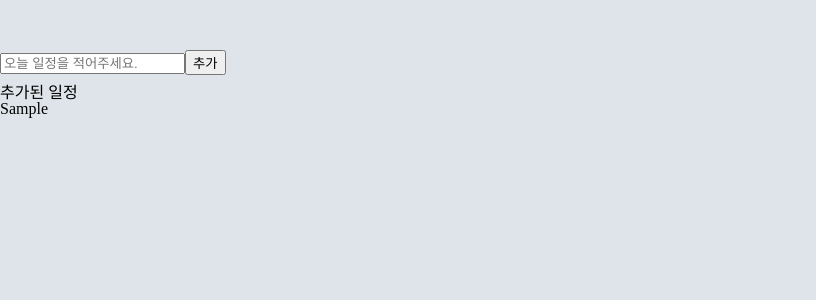
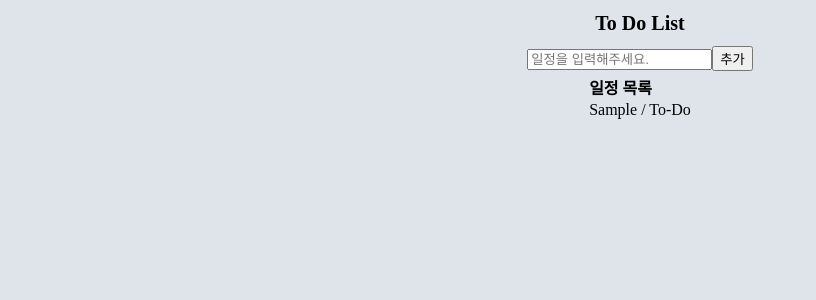
Before and after one commit to Rayched/To-do-List-mkII, a React (Create React App) app: page / in a window 1280 px wide. Both pictures are taken after typing "Sample" into the empty fields and a click on the button "추가". Shown: the top 300 px of the page, without its empty margins (0-816 px from the left). Built offline with nearby package versions, Linux system fonts and the light colour scheme.

Commit message:
To Do List Code backup

```diff
--- a/src/App.tsx
+++ b/src/App.tsx
@@ -1,7 +1,6 @@
 import React from 'react';
 import {createGlobalStyle} from "styled-components"
-import ToDoList from './ToDoList';
-import UserForm from './UserForm';
+import Home from './components/Home';
 
 const GlobalStyle = createGlobalStyle`
   @import url('https://fonts.googleapis.com/css2?family=Noto+Sans+KR:wght@100..900&display=swap');
@@ -61,7 +60,7 @@ function App(){
   return (
     <>
       <GlobalStyle />
-      <ToDoList />
+      <Home />
     </>
   );
 }
--- a/src/ToDoList.tsx
+++ /dev/null
@@ -1,51 +0,0 @@
-import { useState } from "react";
-import { useForm } from "react-hook-form";
-import styled from "styled-components";
-
-//Type's
-interface ToDo_Types {
-    ToDo: string;
-};
-
-//styled-components
-const ToDoWrapper = styled.div`
-    display: flex;
-    justify-content: center;
-    padding: 50px 0px;
-    flex-direction: column;
-
-    form {
-        display: block;
-        flex-direction: row;
-        margin-bottom: 10px;
-    }
-`;
-
-function ToDoList(){
-    const [ToDos, setToDos] = useState("");
-
-    const { register, handleSubmit, setValue,  } = useForm<ToDo_Types>();
-
-    const AddToDo = (data: ToDo_Types) => {
-        setToDos(data.ToDo);
-        setValue("ToDo", "");
-    }
-
-   return (
-    <ToDoWrapper>
-        <form onSubmit={handleSubmit(AddToDo)}>
-            <input {
-                ...register("ToDo" ,{ required: "일정을 입력해주세요."})}
-                placeholder="오늘 일정을 적어주세요."
-            />
-            <button>추가</button>
-        </form>
-        <div>
-            <h3>추가된 일정</h3>
-            <span>{ToDos}</span>
-        </div>
-    </ToDoWrapper>
-   );
-}
-
-export default ToDoList;
--- /dev/null
+++ b/src/components/CreateToDo.tsx
@@ -0,0 +1,36 @@
+import { useForm } from "react-hook-form";
+import { useRecoilState, useSetRecoilState } from "recoil";
+import styled from "styled-components";
+import { ToDos_Atom } from "./atoms/ToDoAtoms";
+
+interface I_ToDo {
+    ToDo: string
+};
+
+function CreateToDo(){
+    const {register, handleSubmit, setValue} = useForm<I_ToDo>();
+
+    const setToDos = useSetRecoilState(ToDos_Atom);
+
+    const AddToDo = ({ToDo}: I_ToDo) => {
+        setToDos((Old_ToDos) => [{
+            id: Date.now(),
+            text: ToDo,
+            category: "To-Do"
+        }, ...Old_ToDos]);
+        setValue("ToDo", "");
+    }
+
+    return (
+        <div>
+            <form onSubmit={handleSubmit(AddToDo)}>
+                <input {
+                    ...register("ToDo", {required: "일정을 입력하지 않았습니다."})
+                } placeholder="일정을 입력해주세요."/>
+                <button>추가</button>
+            </form>
+        </div>
+    );
+}
+
+export default CreateToDo;
--- /dev/null
+++ b/src/components/Home.tsx
@@ -0,0 +1,28 @@
+import styled from "styled-components";
+import CreateToDo from "./CreateToDo";
+import ToDoList from "./ToDos";
+
+const Container = styled.div`
+    display: flex;
+    flex-direction: column;
+    align-items: center;
+
+    h2 {
+        font-weight: bold;
+        font-size: 20px;
+        padding: 8px 0px;
+        margin: 5px 0px;
+    }
+`;
+
+function Home(){
+    return (
+        <Container>
+            <h2>To Do List</h2>
+            <CreateToDo />
+            <ToDoList />
+        </Container>
+    );
+}
+
+export default Home;
--- /dev/null
+++ b/src/components/ToDos.tsx
@@ -0,0 +1,35 @@
+import { useRecoilValue } from "recoil";
+import { ToDos_Atom } from "./atoms/ToDoAtoms";
+import styled from "styled-components";
+
+const ToDos_Wrap = styled.div`
+    margin: 5px;
+
+    h4 {
+        font-weight: bold;
+        padding: 5px 0px;
+    }
+`;
+
+function ToDoList(){
+    const ToDos = useRecoilValue(ToDos_Atom);
+
+    return (
+        <ToDos_Wrap>
+            <h4>일정 목록</h4>
+            <ul>
+                {
+                    ToDos.map((ToDo) => {
+                        return (
+                            <li>
+                                {ToDo.text} / {ToDo.category}
+                            </li>
+                        )
+                    })
+                }
+            </ul>
+        </ToDos_Wrap>
+    );
+}
+
+export default ToDoList;
--- /dev/null
+++ b/src/components/atoms/ToDoAtoms.ts
@@ -0,0 +1,12 @@
+import { atom } from "recoil";
+
+interface I_ToDos {
+    id: number;
+    text: string;
+    category: "To-Do"|"Doing"|"Done";
+}
+
+export const ToDos_Atom = atom<I_ToDos[]>({
+    key: "ToDos",
+    default: []
+})
```
